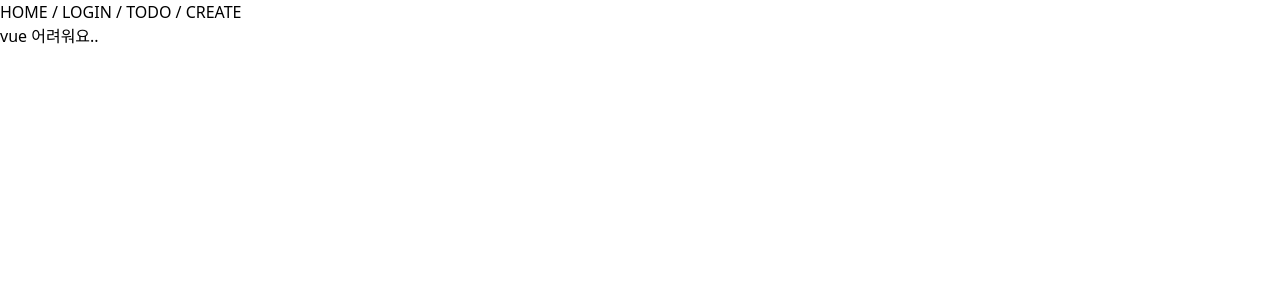
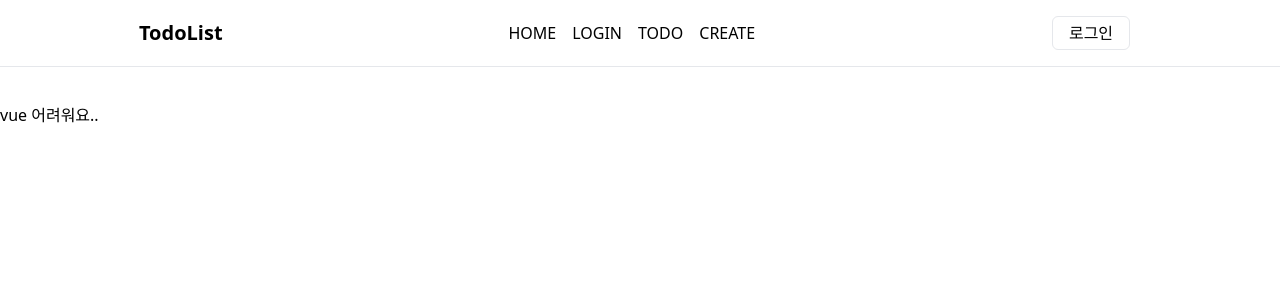
Before and after one commit to minijae011030/Vue_TodoList, a Vue app: page / in a window 1280 px wide. Shown: the top 300 px of the page. Built offline with nearby package versions, Linux system fonts and the light colour scheme.

Commit message:
Design: App.vue 파일 nav 디자인

```diff
--- a/src/App.vue
+++ b/src/App.vue
@@ -4,7 +4,6 @@ import { useAuthStore } from './stores/auth'
 
 const router = useRouter()
 const auth = useAuthStore()
-const isLoggedIn = auth.isLoggedIn
 
 const logout = async (e) => {
   e.preventDefault()
@@ -14,19 +13,36 @@ const logout = async (e) => {
     router.push('/')
   }
 }
+const login = async (e) => {
+  e.preventDefault()
+
+  router.push('/login')
+}
 </script>
 
 <template>
-  <nav>
-    <RouterLink to="/">HOME</RouterLink>
-    /
-    <RouterLink to="/login">LOGIN</RouterLink>
-    /
-    <RouterLink to="/todo">TODO</RouterLink>
-    /
-    <RouterLink to="/create">CREATE</RouterLink>
+  <nav class="flex gap-2 w-full m-auto text-center justify-around items-center mb-9 border-b py-4">
+    <h1 class="text-xl font-bold">TodoList</h1>
+    <div class="flex gap-4 justify-around text-center">
+      <RouterLink to="/">HOME</RouterLink>
 
-    <button v-on:click="logout" v-if="isLoggedIn === true">로그아웃</button>
+      <RouterLink to="/login">LOGIN</RouterLink>
+
+      <RouterLink to="/todo">TODO</RouterLink>
+
+      <RouterLink to="/create">CREATE</RouterLink>
+    </div>
+
+    <div class="w-[100px]">
+      <button
+        v-on:click="logout"
+        v-if="auth.isLoggedIn === true"
+        class="border px-4 py-1 rounded-md"
+      >
+        로그아웃
+      </button>
+      <button v-on:click="login" v-else class="border px-4 py-1 rounded-md">로그인</button>
+    </div>
   </nav>
 
   <RouterView />
```
